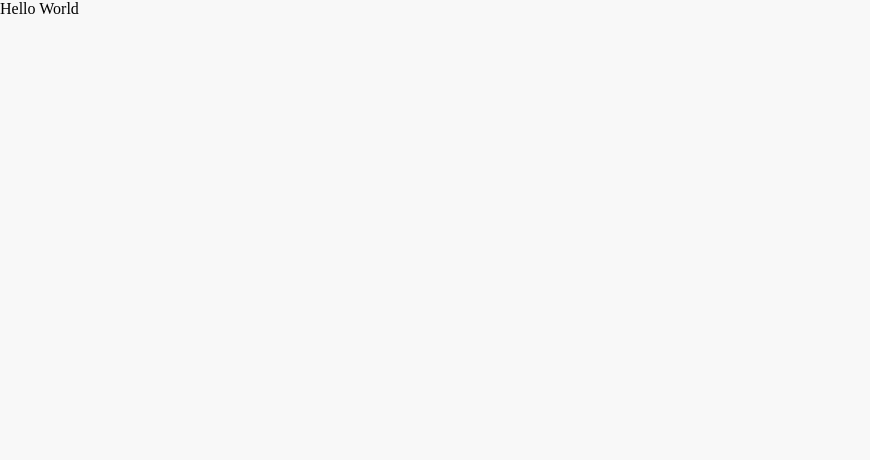
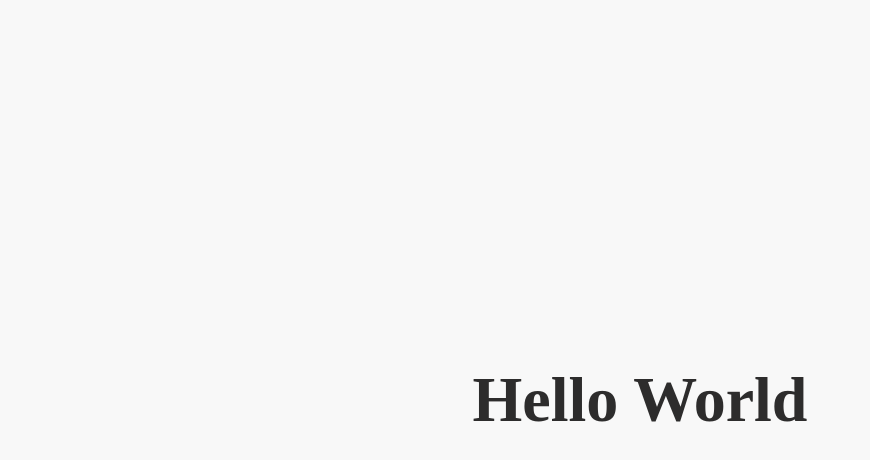
Before and after one commit to keisokoo/react-typescript-bundle, a React app: page / in a window 1280 px wide. Shown: the top 460 px of the page, without its empty margins (0-870 px from the left). Built offline with nearby package versions, Linux system fonts and the light colour scheme.

Commit message:
HELLOW WORLD

```diff
--- a/public/index.html
+++ b/public/index.html
@@ -3,8 +3,8 @@
   <head>
     <meta charset="utf-8" />
     <meta name="viewport" content="width=device-width, initial-scale=1" />
-    <meta name="theme-color" content="#000000" />
-    <title>ft-webpack</title>
+    <meta name="theme-color" content="#2d2c2c" />
+    <title>Hello React</title>
   </head>
   <body>
     <noscript>You need to enable JavaScript to run this app.</noscript>
--- a/src/App.tsx
+++ b/src/App.tsx
@@ -2,8 +2,8 @@ import React from 'react'
 const App = () => {
   React.useEffect(() => {}, [])
   return (
-    <div>
-        Hello World
+    <div id="main">
+      <header>Hello World</header>
     </div>
   )
 }
--- a/src/styles/_variables.scss
+++ b/src/styles/_variables.scss
@@ -1 +1,2 @@
 $background: #f8f8f8;
+$text: #2d2c2c;
--- a/src/styles/index.scss
+++ b/src/styles/index.scss
@@ -1,5 +1,38 @@
 @import '~normalize.css';
 @import './_variables.scss';
+html,
+body,
+#root {
+  width: 100%;
+  height: 100%;
+}
 body {
   background-color: $background;
+  -webkit-font-smoothing: antialiased;
+  font-size: calc(10px + 0.33vw);
+  color: $text;
 }
+#main {
+  width: 100%;
+  height: 100%;
+  display: flex;
+  justify-content: center;
+  align-items: center;
+  header {
+    font-size: 4.5em;
+    font-weight: 800;
+    user-select: none;
+    text-shadow: 0px 0px 0px transparent;
+    transition: ease-in 0.3s;
+    cursor: grab;
+    &:hover {
+      text-shadow: 0px 0px 20px #9c9c9c;
+    }
+    &:active {
+      cursor: grabbing;
+      transition: none;
+      text-shadow: 0px 0px 5px #9c9c9c;
+      color: #717171;
+    }
+  }
+}
--- a/webpack.config.js
+++ b/webpack.config.js
@@ -10,6 +10,7 @@ module.exports = {
   },
   devtool: 'source-map',
   devServer: {
+    open: true,
     contentBase: path.resolve('./build'),
     index: 'index.html',
     port: 3000,
```
